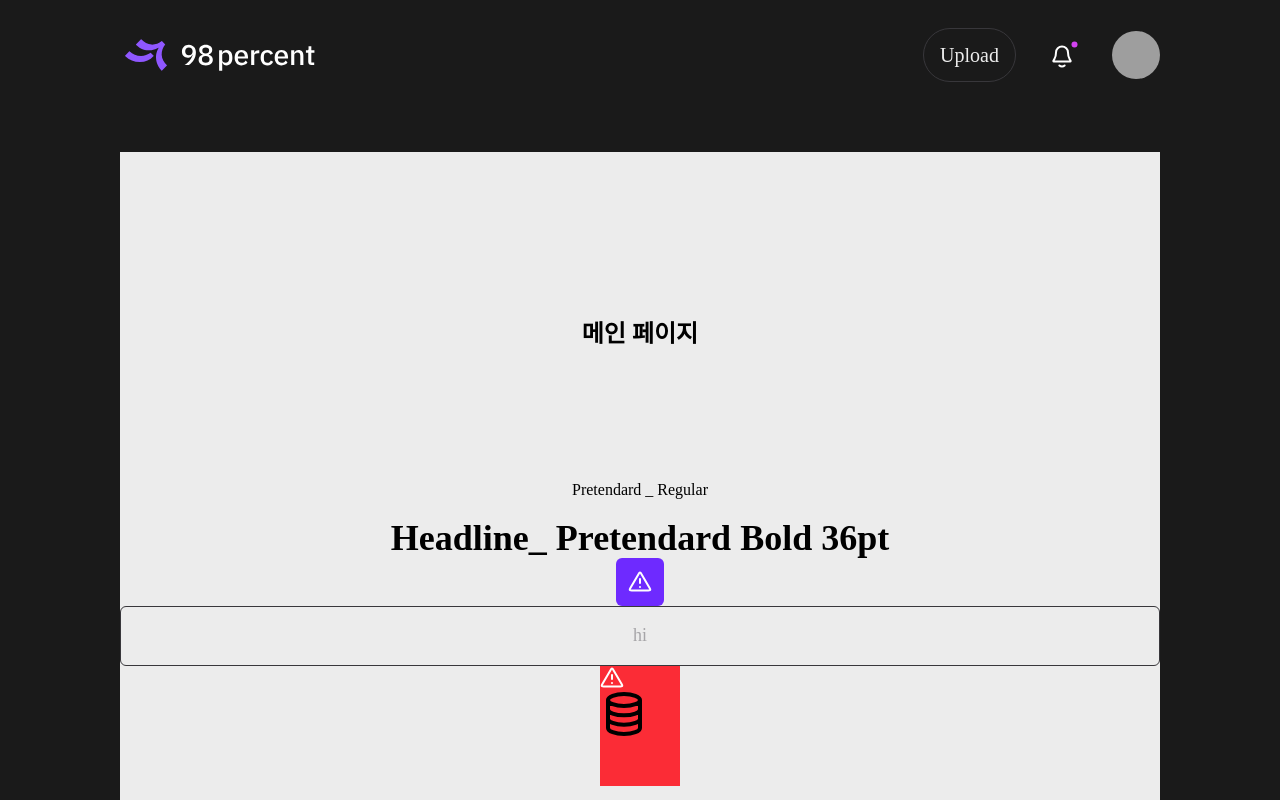
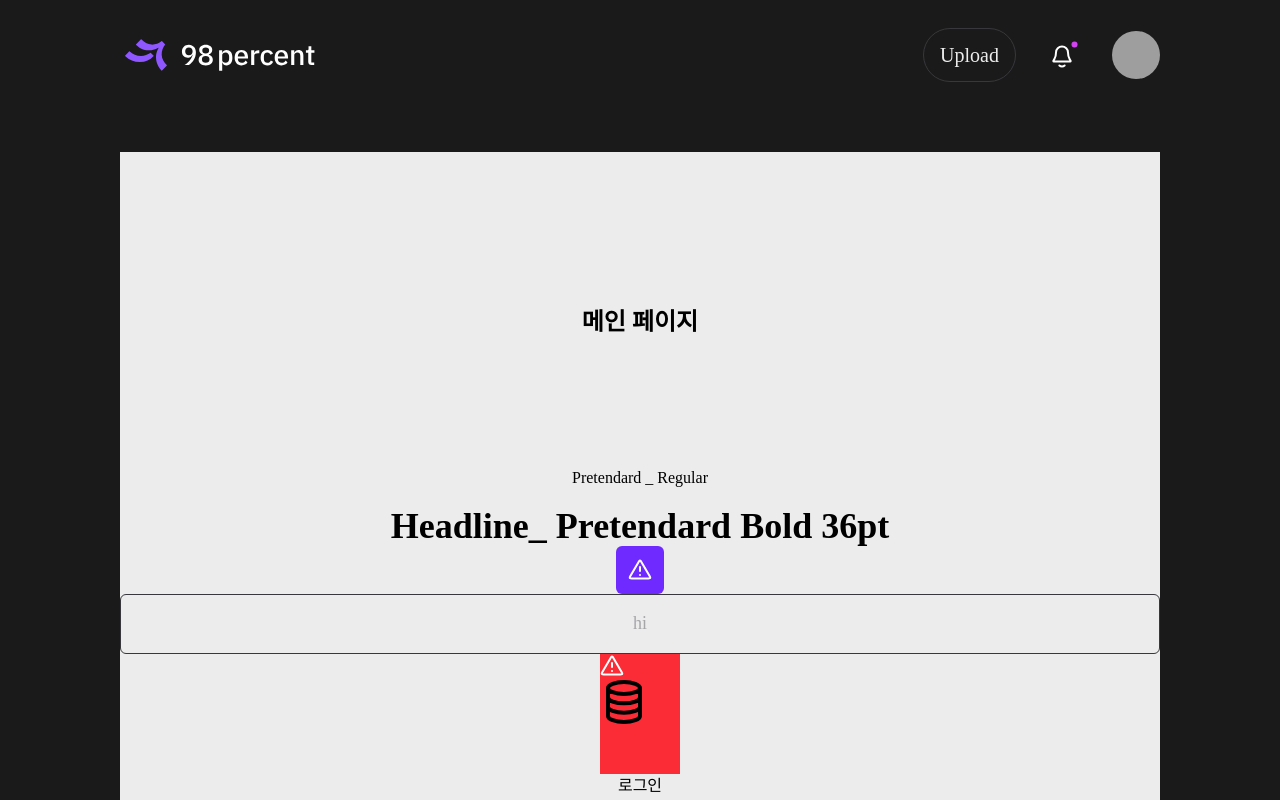
Before and after one commit to dnd-side-project/dnd-12th-8-frontend, a Next.js app: page / in a window 1280 px wide. Shown: the top 800 px of the page. Built offline with nearby package versions, Linux system fonts and the light colour scheme; grey boxes are pictures that could not be loaded.

Commit message:
feat: Add temporary kakao login logic

```diff
--- a/src/pages/index.tsx
+++ b/src/pages/index.tsx
@@ -1,3 +1,4 @@
+import Link from 'next/link';
 import { AlertTriangleIcon } from '@/assets/icons';
 import CoinsStackedIcon from '@/assets/icons/coins-stacked.svg';
 import Button from '@/components/@shared/button/Button';
@@ -33,6 +34,10 @@ const Home = () => {
         <Icon icon={AlertTriangleIcon} />
         <CoinsStackedIcon width={48} height={48} />
       </div>
+
+      <Link href="https://kauth.kakao.com/oauth/authorize?response_type=code&client_id=80a36ec68ac5bcee817bc93a0a8d0053&redirect_uri=http://localhost:3000/oauth/kakao">
+        로그인
+      </Link>
     </main>
   );
 };
--- /dev/null
+++ b/src/pages/oauth/kakao/index.tsx
@@ -0,0 +1,26 @@
+import { useEffect } from 'react';
+import axios from 'axios';
+import { useSearchParams } from 'next/navigation';
+
+function LoginPage() {
+  const searchParams = useSearchParams();
+  const code = searchParams.get('code');
+
+  useEffect(() => {
+    if (!code) return;
+
+    const getToken = async () => {
+      const response = await axios.get(`http://3.37.76.228:8080/oauth/kakao?code=${code}`);
+      console.log(response);
+      localStorage.setItem('token', response.data.accessToken);
+      window.location.href = '/';
+    };
+
+    void getToken();
+  }, [code]);
+
+  console.log('kakao', code);
+  return <div>카카오 로그인</div>;
+}
+
+export default LoginPage;
```
